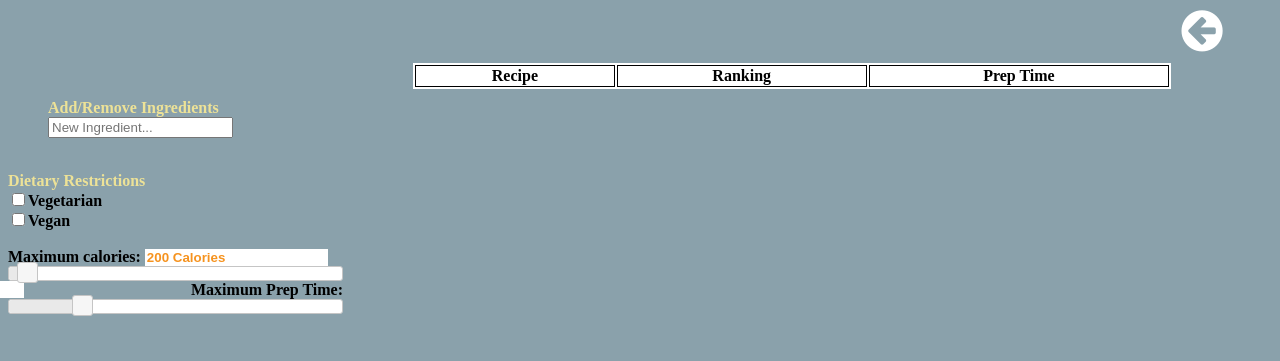
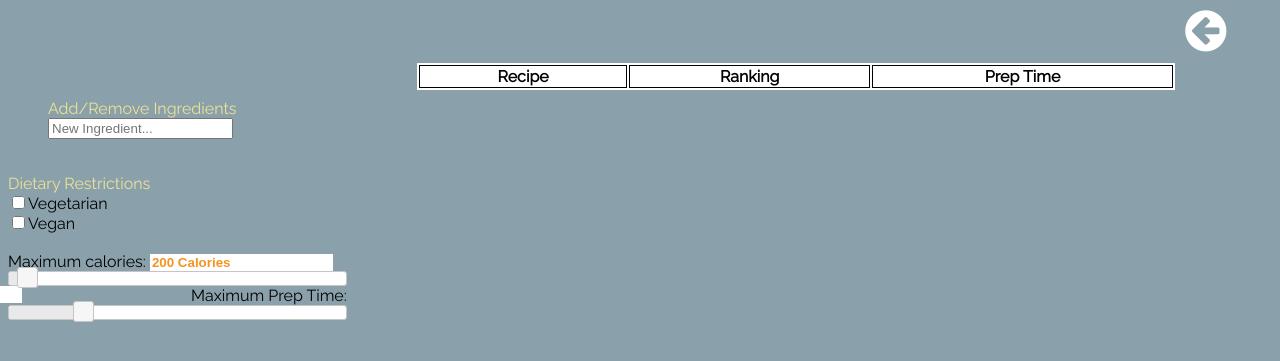
Before and after one commit to Nariana/DB-GUI-Fall2014, a PHP site: page /results.html in a window 1280 px wide. Shown: the top 361 px of the page. Run offline with PHP 8.4, Linux system fonts and the light colour scheme; lists and menus that the app fills with data are empty; some libraries are stand-ins or nearby versions.

Commit message:
new font

```diff
--- a/css/style.css
+++ b/css/style.css
@@ -1,7 +1,7 @@
 body {
 	background-color: #8aa1ab;
 	/* bold font for easier reading	 */
-	font-weight: bold;
+	font-family: 'Raleway', sans-serif;
 }
 
 img{
--- a/index.html
+++ b/index.html
@@ -4,6 +4,7 @@
 	<link rel="stylesheet" type="text/css" href="css/style.css">
 	<title>Pantry Quest</title>
 	<link rel="stylesheet" href="fonts/font-awesome/css/font-awesome.min.css" >
+	<link href='http://fonts.googleapis.com/css?family=Raleway' rel='stylesheet' type='text/css'>
 	<link rel="stylesheet" href="http://code.jquery.com/ui/1.11.2/themes/smoothness/jquery-ui.css" >
 	<link rel="shortcut icon" href="img/PQ.png" >
 </head>
--- a/recipe.html
+++ b/recipe.html
@@ -7,6 +7,7 @@
 	<link rel="stylesheet" href="fonts/font-awesome/css/font-awesome.min.css" >
 	<link rel="stylesheet" href="http://code.jquery.com/ui/1.11.2/themes/smoothness/jquery-ui.css" >
 	<link rel="shortcut icon" href="img/PQ.png" >
+	<link href='http://fonts.googleapis.com/css?family=Raleway' rel='stylesheet' type='text/css'>
 </head>
 <body>
 	<div id="headerInfo">
--- a/results.html
+++ b/results.html
@@ -3,6 +3,7 @@
 
 	<link rel="stylesheet" type="text/css" href="css/style.css">
 	<title>Pantry Quest</title>
+	<link href='http://fonts.googleapis.com/css?family=Raleway' rel='stylesheet' type='text/css'>
 	<link rel="stylesheet" href="fonts/font-awesome/css/font-awesome.min.css" >
 </head>
 
```
